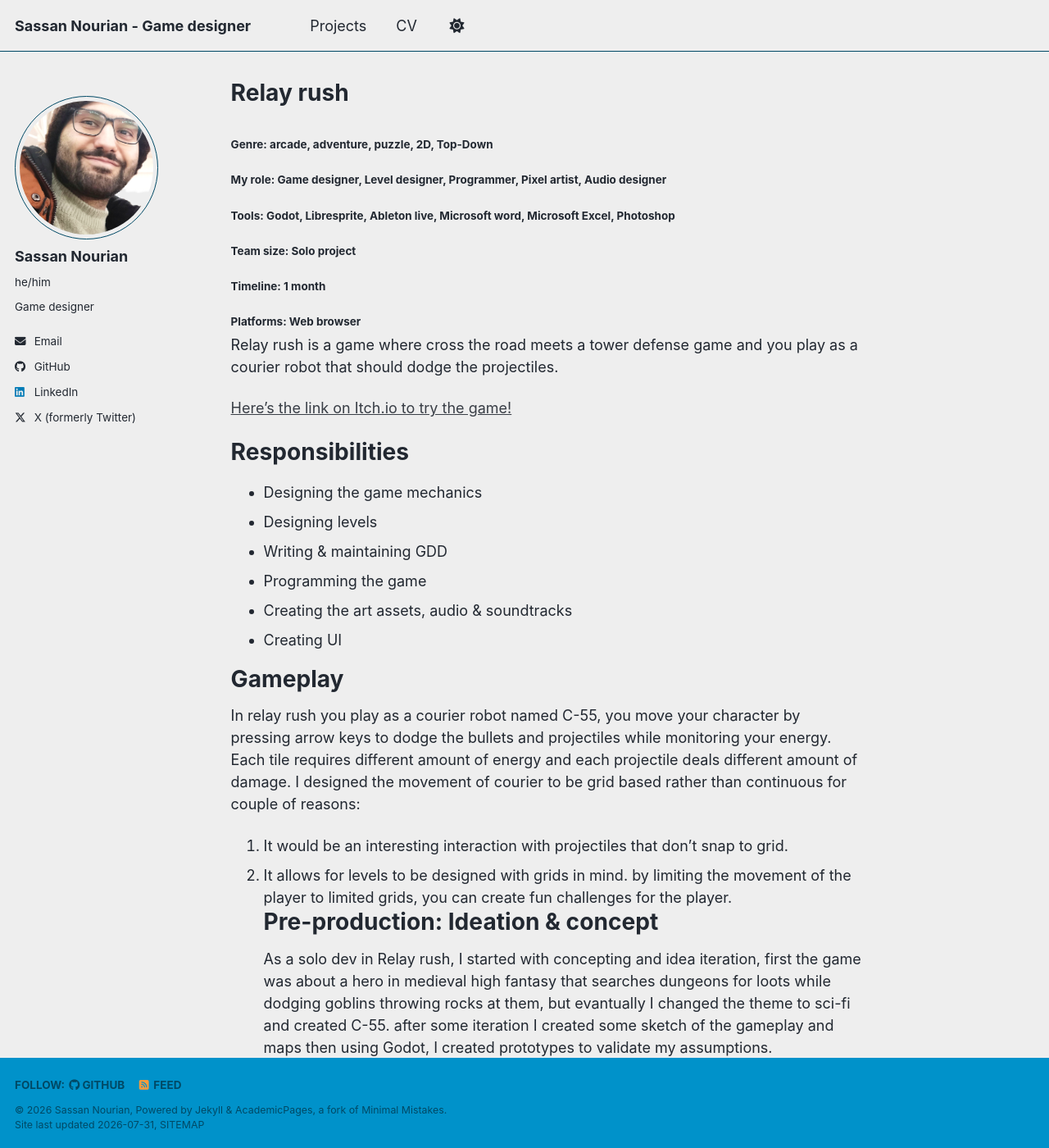
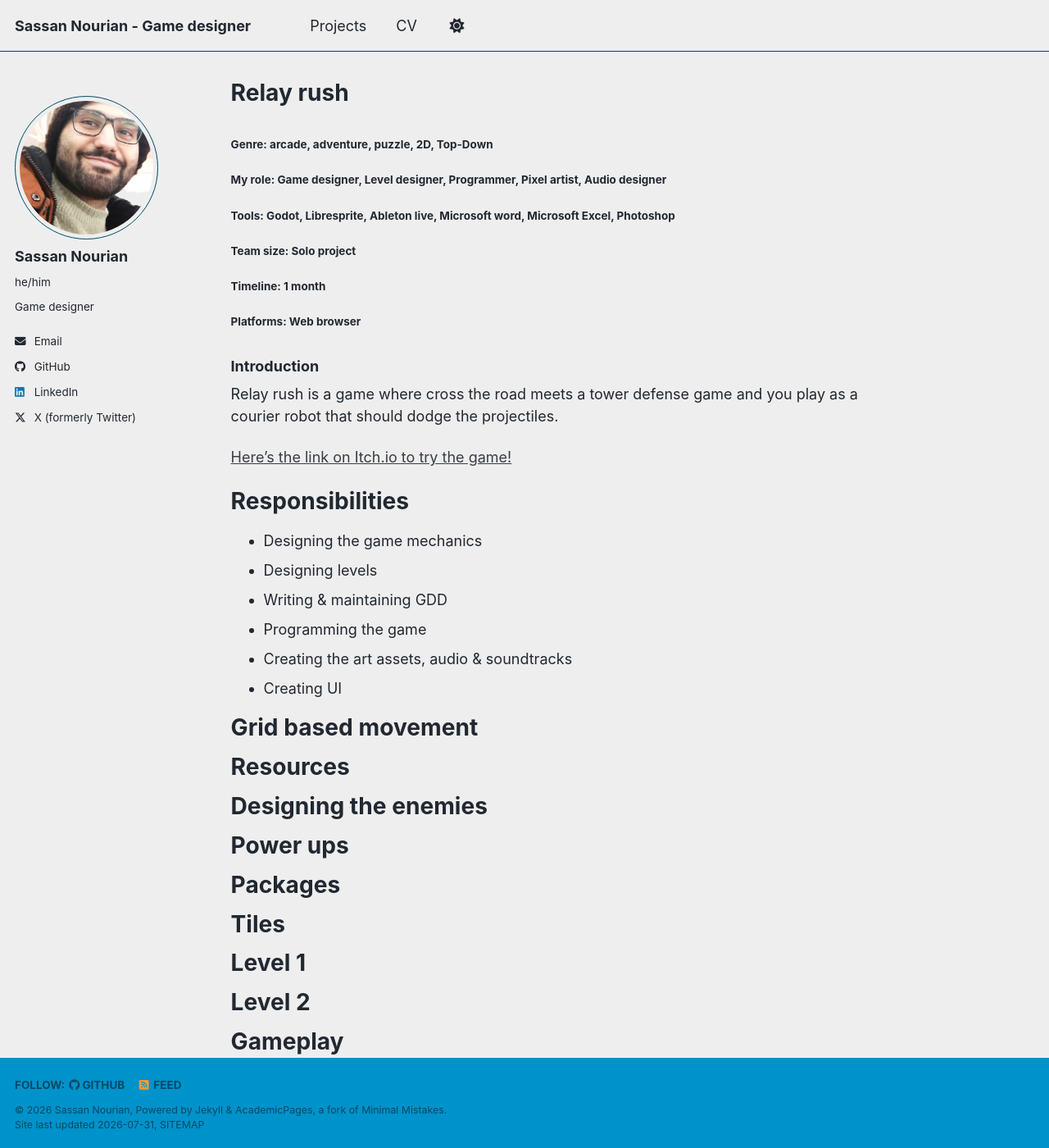
Before and after one commit to SassanTheDev/SassanTheDev.github.io, a Jekyll site: the page built from _pages/relay-rush.md, in a window 1280 px wide and 1400 px high. Shown: the whole window at 82% size. Built offline with Jekyll 4.4.1, drawn with Linux system fonts in a browser that asks for light colours; a style sheet for code colours, icons or effects is not loaded.

Commit message:
Enhance relay rush documentation with new sections
Added introduction and sections for grid-based movement, resources, enemies, power-ups, packages, and levels.

```diff
--- a/_pages/relay-rush.md
+++ b/_pages/relay-rush.md
@@ -10,6 +10,7 @@ author_profile: true
 #### Timeline: 1 month
 #### Platforms: Web browser
 
+### Introduction
 Relay rush is a game where cross the road meets a tower defense game and you play as a courier robot that should dodge the projectiles.
 
 [Here's the link on Itch.io to try the game!](https://sassanthedev.itch.io/relay-rush)
@@ -23,7 +24,16 @@ Relay rush is a game where cross the road meets a tower defense game and you pla
 - Creating the art assets, audio & soundtracks
 - Creating UI
 
+# Grid based movement
+# Resources
+# Designing the enemies
+# Power ups
+# Packages
+# Tiles
 
+
+# Level 1
+# Level 2
 # Gameplay
 In relay rush you play as a courier robot named C-55, you move your character by pressing arrow keys to dodge the bullets and projectiles while monitoring your energy. Each tile requires different amount of energy and each projectile deals different amount of damage. I designed the movement of courier to be grid based rather than continuous for couple of reasons:
 1. It would be an interesting interaction with projectiles that don't snap to grid.
```
